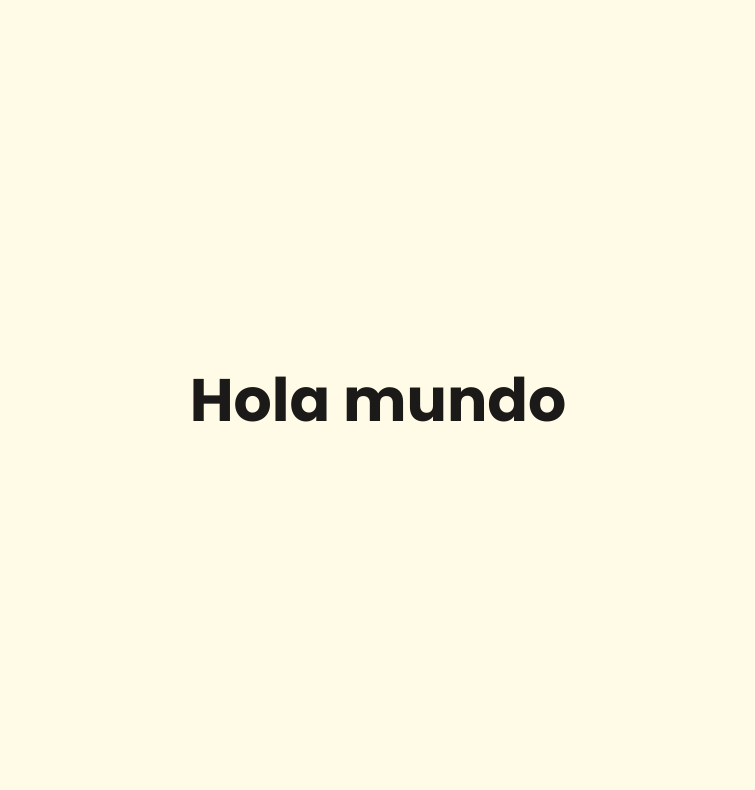
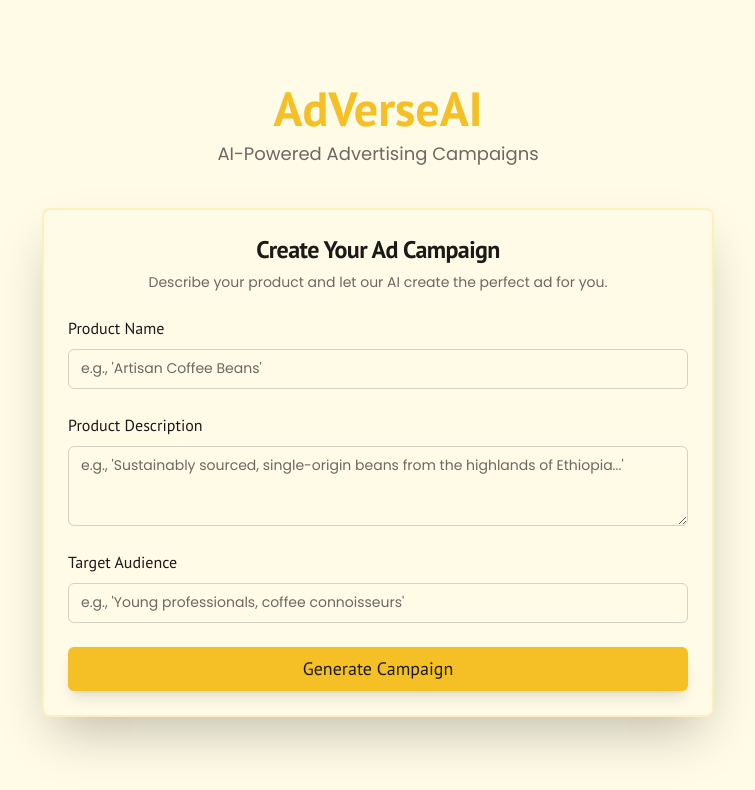
Before and after one commit to Nexhora/AdversAI-Seguro, a Next.js app: page / in a window 1280 px wide. Shown: the top 790 px of the page, without its empty margins (262-1017 px from the left). Built offline with nearby package versions, Linux system fonts and the light colour scheme.

Commit message:
no tuvo resultado no cambio

```diff
--- a/package.json
+++ b/package.json
@@ -3,7 +3,7 @@
   "version": "0.1.0",
   "private": true,
   "scripts": {
-    "dev": "next build && next start --port 9002 --hostname 0.0.0.0",
+    "dev": "next dev --port 9002 --hostname 0.0.0.0",
     "build": "next build",
     "start": "next start"
   },
--- a/src/app/page.jsx
+++ b/src/app/page.jsx
@@ -1,7 +1,79 @@
+'use client';
+import { Button } from "@/components/ui/button"
+import { Card, CardContent, CardDescription, CardHeader, CardTitle } from "@/components/ui/card"
+import { Input } from "@/components/ui/input"
+import { Label } from "@/components/ui/label"
+import { Textarea } from "@/components/ui/textarea"
+import { useState } from 'react';
+
 export default function Home() {
+  const [productName, setProductName] = useState('');
+  const [productDescription, setProductDescription] = useState('');
+  const [targetAudience, setTargetAudience] = useState('');
+
+  const handleGenerate = () => {
+    // Placeholder for AI generation logic
+    console.log({
+      productName,
+      productDescription,
+      targetAudience,
+    });
+  };
+
   return (
-    <div className="flex flex-col items-center justify-center min-h-screen">
-      <h1 className="text-6xl font-bold">Hola mundo</h1>
+    <div className="flex flex-col items-center justify-center min-h-screen bg-background font-sans p-4">
+      <header className="text-center mb-10">
+        <h1 className="text-5xl font-bold text-primary font-serif">AdVerseAI</h1>
+        <p className="text-lg text-muted-foreground mt-2">AI-Powered Advertising Campaigns</p>
+      </header>
+
+      <main className="w-full max-w-2xl">
+        <Card className="shadow-2xl border-2 border-primary/20">
+          <CardHeader>
+            <CardTitle className="text-2xl font-serif text-center">Create Your Ad Campaign</CardTitle>
+            <CardDescription className="text-center">
+              Describe your product and let our AI create the perfect ad for you.
+            </CardDescription>
+          </CardHeader>
+          <CardContent>
+            <div className="space-y-6">
+              <div className="space-y-2">
+                <Label htmlFor="product-name" className="font-serif text-base">Product Name</Label>
+                <Input
+                  id="product-name"
+                  placeholder="e.g., 'Artisan Coffee Beans'"
+                  value={productName}
+                  onChange={(e) => setProductName(e.target.value)}
+                  className="font-sans"
+                />
+              </div>
+              <div className="space-y-2">
+                <Label htmlFor="product-description" className="font-serif text-base">Product Description</Label>
+                <Textarea
+                  id="product-description"
+                  placeholder="e.g., 'Sustainably sourced, single-origin beans from the highlands of Ethiopia...'"
+                  value={productDescription}
+                  onChange={(e) => setProductDescription(e.target.value)}
+                  className="font-sans"
+                />
+              </div>
+              <div className="space-y-2">
+                <Label htmlFor="target-audience" className="font-serif text-base">Target Audience</Label>
+                <Input
+                  id="target-audience"
+                  placeholder="e.g., 'Young professionals, coffee connoisseurs'"
+                  value={targetAudience}
+                  onChange={(e) => setTargetAudience(e.target.value)}
+                  className="font-sans"
+                />
+              </div>
+              <Button onClick={handleGenerate} size="lg" className="w-full font-serif text-lg shadow-lg hover:shadow-xl transition-shadow">
+                Generate Campaign
+              </Button>
+            </div>
+          </CardContent>
+        </Card>
+      </main>
     </div>
   );
 }
```
